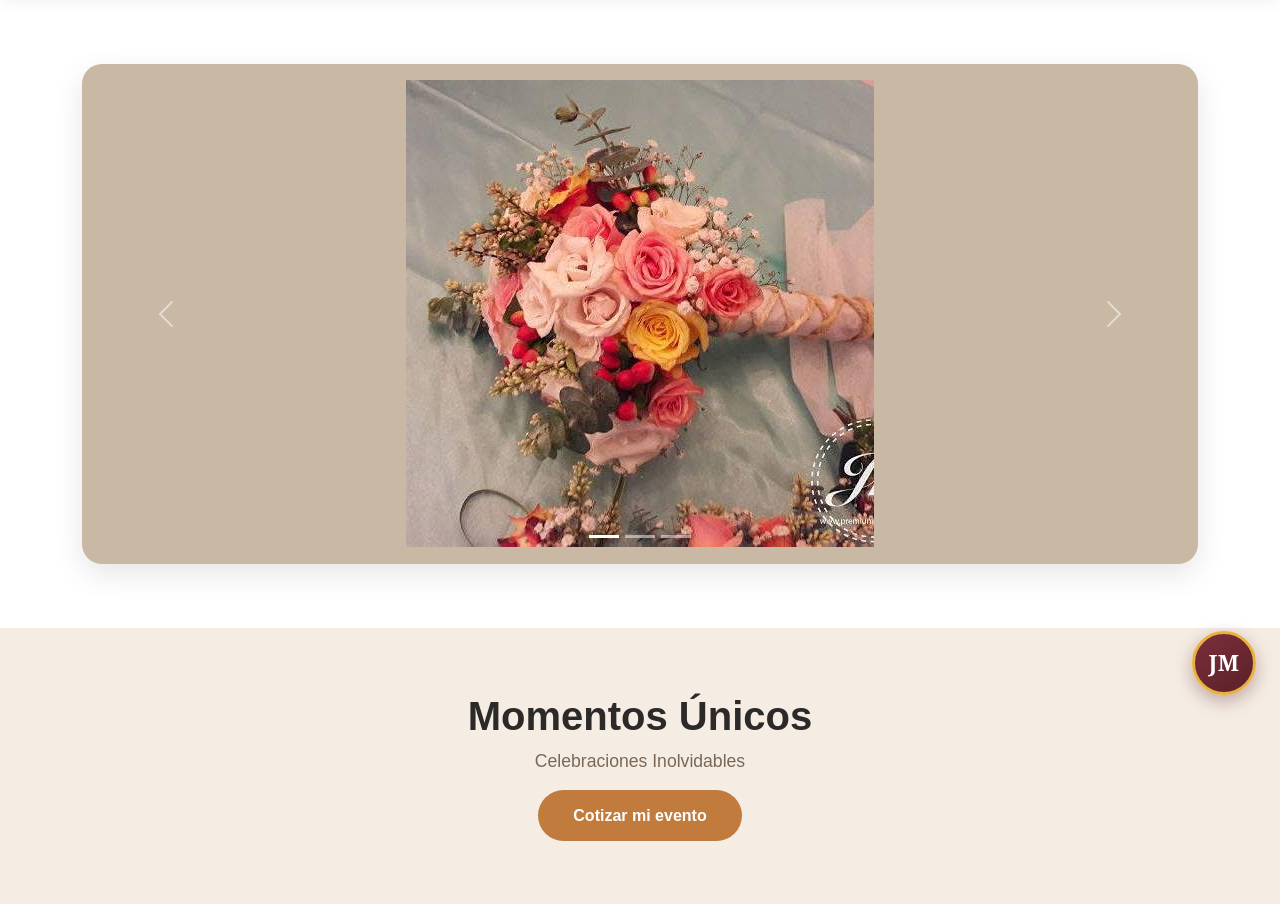
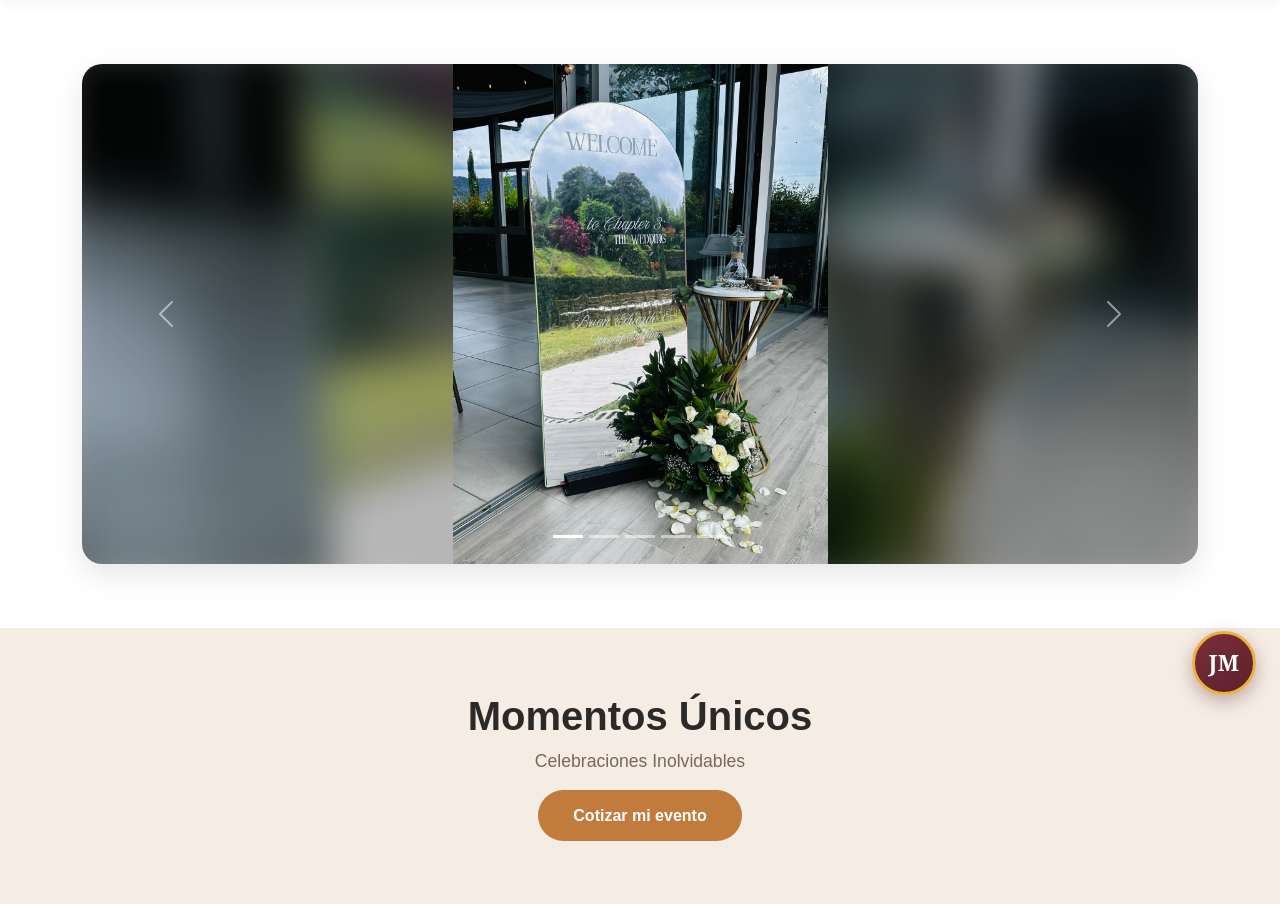
Before and after one commit to Elotrobro/PremiumEventosJM, a Django app: page / in a window 1280 px wide. Shown: the part 81-985 px from the top of the page. Run offline with Django 5.2, Linux system fonts and the light colour scheme.

Commit message:
Carrusel de inicio con 5 espacios y las nuevas fotos de boda
- Se agregan 4 fotos nuevas en core/static/images/carrusel/ (bienvenida,
  mesa con velas, mesa principal y biblia con anillos). El quinto
  espacio usa por ahora Carrusel11.png hasta tener la quinta foto.
- Las fotos son verticales y el carrusel es horizontal: cada una se
  muestra completa (object-fit: contain) sobre una copia difuminada de
  sí misma que rellena los lados, en vez de recortarla.
- En celular el carrusel baja de 500px a 380px de alto.
- Se eliminan .carousel-placeholder e .imagencarru1, que ya no se usan.

Co-Authored-By: Claude Opus 5.5 <noreply@anthropic.com>
Claude-Session: https://claude.ai/code/session_01BGcB5abGHuu9oYKaGNvRqQ

```diff
--- a/core/static/css/base.css
+++ b/core/static/css/base.css
@@ -194,25 +194,38 @@
         background: #d4c5b5;
     }
 
-.carousel-placeholder {
-        height: 100%;
-        display: flex;
-        align-items: center;
-        justify-content: center;
-        background-size: cover;
-        background-position: center;
+/* Foto completa al centro (.carrusel-foto) sobre una copia difuminada de
+   la misma foto que llena los lados (.carrusel-fondo): sirve igual para
+   fotos verticales y horizontales sin recortarlas. */
+.carrusel-slide {
+    position: relative;
+    height: 100%;
+    overflow: hidden;
+    background: #d4c5b5;
+}
+
+.carrusel-fondo {
+    position: absolute;
+    inset: -30px;
+    width: calc(100% + 60px);
+    height: calc(100% + 60px);
+    object-fit: cover;
+    filter: blur(22px) brightness(0.8);
+}
+
+.carrusel-foto {
+    position: relative;
+    display: block;
+    width: 100%;
+    height: 100%;
+    object-fit: contain;
+}
+
+@media (max-width: 767.98px) {
+    .carousel-item {
+        height: 380px;
     }
-
-.carousel-placeholder i {
-        font-size: 4rem;
-        color: #9b8e80;
-    }
-
-.carousel-placeholder span {
-        font-size: 1.2rem;
-        color: #6c5b4b;
-        margin-left: 1rem;
-    }
+}
 
 .momentos {
         background: #f5ede4;
@@ -327,10 +340,6 @@
         font-size: 0.8rem;
         color: #9b8e80;
     }
-
-.imagencarru1{
-    width: 50vw;
-}
 
 h4{
     color: #000000 !important;
--- a/core/templates/inicio.html
+++ b/core/templates/inicio.html
@@ -9,27 +9,49 @@
   <div class="container">
     <div id="eventosCarousel" class="carousel slide" data-bs-ride="carousel">
       <div class="carousel-indicators">
-        <button type="button" data-bs-target="#eventosCarousel" data-bs-slide-to="0" class="active" aria-current="true" aria-label="Slide 1"></button>
-        <button type="button" data-bs-target="#eventosCarousel" data-bs-slide-to="1" aria-label="Slide 2"></button>
-        <button type="button" data-bs-target="#eventosCarousel" data-bs-slide-to="2" aria-label="Slide 3"></button>
+        <button type="button" data-bs-target="#eventosCarousel" data-bs-slide-to="0" class="active" aria-current="true" aria-label="Foto 1"></button>
+        <button type="button" data-bs-target="#eventosCarousel" data-bs-slide-to="1" aria-label="Foto 2"></button>
+        <button type="button" data-bs-target="#eventosCarousel" data-bs-slide-to="2" aria-label="Foto 3"></button>
+        <button type="button" data-bs-target="#eventosCarousel" data-bs-slide-to="3" aria-label="Foto 4"></button>
+        <button type="button" data-bs-target="#eventosCarousel" data-bs-slide-to="4" aria-label="Foto 5"></button>
       </div>
 
+      {# Cada foto se muestra completa (object-fit: contain) y los lados se  #}
+      {# rellenan con la misma foto difuminada (.carrusel-fondo), así sirven #}
+      {# tanto fotos verticales como horizontales sin recortarlas.           #}
       <div class="carousel-inner">
         <div class="carousel-item active">
-          <div class="carousel-placeholder" style="background-color: #c9b8a4;">
-            <img src="{% static 'images/Carrusel11.png' %}" alt="Carrusel 1">
+          <div class="carrusel-slide">
+            <img class="carrusel-fondo" src="{% static 'images/carrusel/boda_bienvenida.jpg' %}" alt="" aria-hidden="true">
+            <img class="carrusel-foto" src="{% static 'images/carrusel/boda_bienvenida.jpg' %}" alt="Espejo de bienvenida con arreglo de rosas blancas">
           </div>
         </div>
 
         <div class="carousel-item">
-          <div class="carousel-placeholder" style="background-color: #d4c5b5;">
-            <img src="{% static 'images/Carrusel2.png' %}" alt="Carrusel 2">
+          <div class="carrusel-slide">
+            <img class="carrusel-fondo" src="{% static 'images/carrusel/boda_mesa_velas.jpg' %}" alt="" aria-hidden="true" loading="lazy">
+            <img class="carrusel-foto" src="{% static 'images/carrusel/boda_mesa_velas.jpg' %}" alt="Mesa auxiliar con velas sobre madera y eucalipto" loading="lazy">
           </div>
         </div>
 
         <div class="carousel-item">
-          <div class="carousel-placeholder" style="background-color: #e0cebc;">
-            <img class="imagencarru1" src="{% static 'images/Trono2.png' %}" alt="Carrusel 3">
+          <div class="carrusel-slide">
+            <img class="carrusel-fondo" src="{% static 'images/carrusel/boda_mesa_principal.jpg' %}" alt="" aria-hidden="true" loading="lazy">
+            <img class="carrusel-foto" src="{% static 'images/carrusel/boda_mesa_principal.jpg' %}" alt="Mesa de invitados con camino de yute, copas y centro de mesa" loading="lazy">
+          </div>
+        </div>
+
+        <div class="carousel-item">
+          <div class="carrusel-slide">
+            <img class="carrusel-fondo" src="{% static 'images/carrusel/boda_biblia_anillos.jpg' %}" alt="" aria-hidden="true" loading="lazy">
+            <img class="carrusel-foto" src="{% static 'images/carrusel/boda_biblia_anillos.jpg' %}" alt="Biblia blanca con los anillos de matrimonio" loading="lazy">
+          </div>
+        </div>
+
+        <div class="carousel-item">
+          <div class="carrusel-slide">
+            <img class="carrusel-fondo" src="{% static 'images/Carrusel11.png' %}" alt="" aria-hidden="true" loading="lazy">
+            <img class="carrusel-foto" src="{% static 'images/Carrusel11.png' %}" alt="Decoración de evento Premium Eventos JM" loading="lazy">
           </div>
         </div>
       </div>
```
Also changed, not shown: core/static/images/carrusel/boda_biblia_anillos.jpg (added), core/static/images/carrusel/boda_bienvenida.jpg (added), core/static/images/carrusel/boda_mesa_principal.jpg (added), core/static/images/carrusel/boda_mesa_velas.jpg (added).
